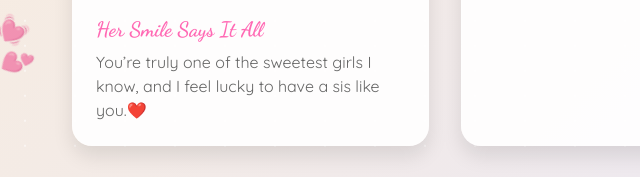
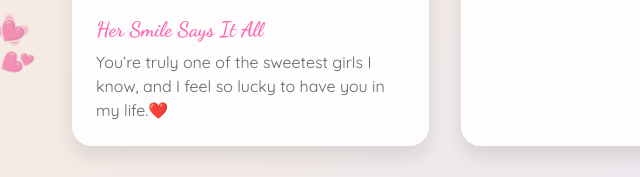
Before and after one commit to ManuNaik1126/birthday, a plain HTML site: page last.html in a window 1280 px wide. Shown: the part 623-800 px from the top of the page, 0-640 px from the left. Drawn offline with Linux system fonts and the light colour scheme.

Commit message:
Update memory caption for clarity and sentiment

```diff
--- a/last.html
+++ b/last.html
@@ -379,8 +379,7 @@
         <div class="memory-card">
             <img src="./my.jpg" alt="First Date" class="memory-img">
             <div class="memory-date">Her Smile Says It All</div>
-            <div class="memory-caption">You’re truly one of the sweetest girls I know, and I feel lucky to have a sis
-                like you.❤️</div>
+            <div class="memory-caption">You’re truly one of the sweetest girls I know, and I feel so lucky to have you in my life.❤️</div>
         </div>
         <div class="memory-card">
             <img src="./d2.jpg" alt="Beach Day" class="memory-img">
```
